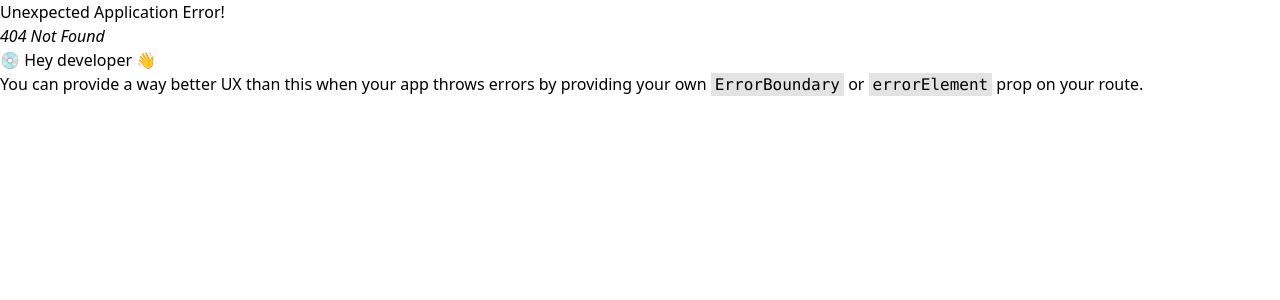
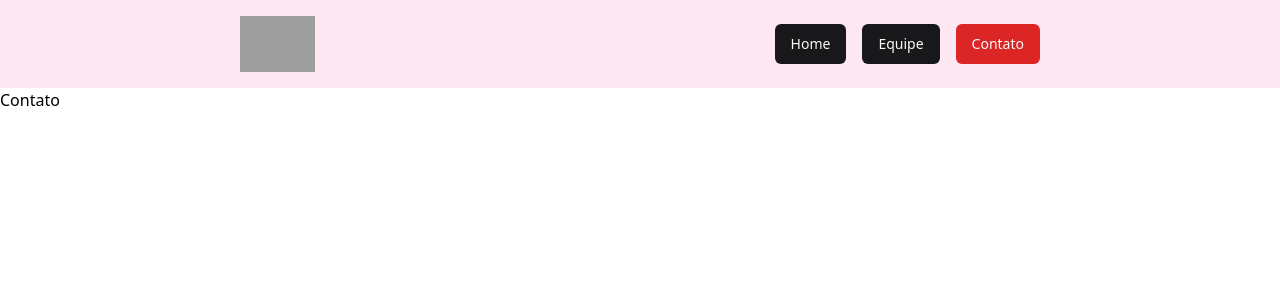
Before and after one commit to EmersonMatias/by-my-cell-app, a React (Vite) app: page /contato in a window 1280 px wide. Before the commit this address had no page. Shown: the top 300 px of the page. Built offline with nearby package versions, Linux system fonts and the light colour scheme; grey boxes are pictures that could not be loaded.

Commit message:
feat: create header and styledNavLink component

```diff
--- /dev/null
+++ b/src/components/header.tsx
@@ -0,0 +1,23 @@
+import { Outlet } from "react-router-dom";
+import StyledNavLink from "./styledNavLink";
+
+export default function Header() {
+    return (
+        <>
+            <header className="bg-pink-100 flex justify-between items-center px-60 py-4">
+                <div>
+                    <img className="h-14 w-fit" src="https://i0.wp.com/bymycell.com.br/wp-content/uploads/2024/03/ByMyCell_dark2.png?fit=1002%2C297&ssl=1" />
+                </div>
+
+                <div className="flex gap-4">
+                    <StyledNavLink to="/" name="Home" />
+                    <StyledNavLink to="/equipe" name="Equipe" />
+                    <StyledNavLink to="/contato" name="Contato" />
+                </div>
+
+            </header>
+
+            <Outlet />
+        </>
+    )
+}
--- /dev/null
+++ b/src/components/styledNavLink.tsx
@@ -0,0 +1,19 @@
+import { NavLink } from "react-router-dom";
+import { Button } from "./ui/button";
+
+export default function StyledNavLink({ to, name }: StyledNavLink) {
+    return (
+        <NavLink to={to}>
+            {
+                ({ isActive }) => (
+                    <Button className={isActive ? "bg-red-600" : ""}>{name}</Button>
+                )
+            }
+        </NavLink>
+    )
+}
+
+type StyledNavLink = {
+    to: string
+    name: string
+}
--- /dev/null
+++ b/src/pages/contact/contact.tsx
@@ -0,0 +1,7 @@
+export default function Contact(){
+    return(
+        <main>
+            Contato
+        </main>
+    )
+}
--- /dev/null
+++ b/src/pages/team/team.tsx
@@ -0,0 +1,7 @@
+export default function About(){
+    return(
+        <main>
+            Equipe
+        </main>
+    )
+}
--- a/src/router.tsx
+++ b/src/router.tsx
@@ -1,10 +1,15 @@
 import Home from "@/pages/home/home"
 import { createBrowserRouter, createRoutesFromElements, Route } from "react-router-dom"
+import Header from "./components/header"
+import About from "./pages/team/team"
+import Contact from "./pages/contact/contact"
 
 const router = createBrowserRouter(
   createRoutesFromElements(
-    <Route >
-      <Route path="/" element={<Home/>}/>
+    <Route element={<Header />}>
+      <Route path="/" element={<Home />} />
+      <Route path="/equipe" element={<About />} />
+      <Route path="/contato" element={<Contact />} />
     </Route>
   )
 )
```
